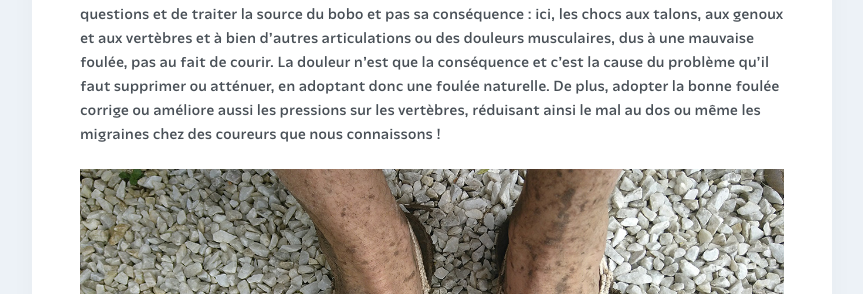
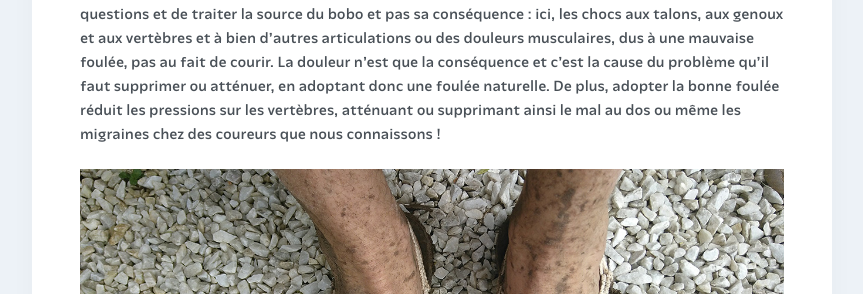
Before and after one commit to courirpaleo/courirpaleo.github.io, a Jekyll site: the page built from _pages-secondary/foulee-naturelle.md, in a window 1280 px wide and 900 px high, scrolled down 3052 px. Shown: the part 449-743 px from the top of the window, without its empty margins (208-1071 px from the left). Built offline with Jekyll 4.4.1, drawn with Linux system fonts in a browser that asks for light colours; some web fonts are replaced; some of the changed text lies outside the part shown.

Commit message:
Update foulee-naturelle.md

```diff
--- a/_pages-secondary/foulee-naturelle.md
+++ b/_pages-secondary/foulee-naturelle.md
@@ -34,7 +34,7 @@
 
 Des coureurs viennent nous rejoindre car ils se blessent avec des chaussures classiques ou bien car leur médecin ou kiné leur a dit qu'ils devaient passer au vélo ou à la natation, alors qu'ils peuvent encore courir 40 ans s'ils retrouvent leur foulée d'enfant&nbsp;! (NB&nbsp;: ceux-là finissent par rencontrer un autre praticien ou kinésithérapeute qui, au contraire, leur expliquera les bienfaits de la course naturelle). D'autres sont juste curieux, amateurs de choses simples, de sport naturel, parfois aussi minimalistes d'esprit et nous leur donnons les éléments techniques et les conseils qui leur manquaient pour ajouter la course naturelle à une vie simple et efficiente, courant mieux de manière toute naturelle, dépensant moins d'énergie et renforçant leur corps à chaque sortie.
 
-Nous ne sommes pas hostiles à la technologie, mais nous pensons que notre corps humain est formidable et qu'il est capable de tellement de choses tout seul, sans artifices&nbsp;! Alors nous aidons femmes, hommes, enfants ou adolescents à être encore mieux dans leur corps, à courir mieux et avec plaisir, en dépensant très souvent moins d'argent dans leur équipement et en faisant confiance à leur formidable potentiel naturel au lieu de forcément chercher la solution à un mal ou une douleur dans un gadget, un antalgique, voire une opération chirurgicale. Certes, bien sûr parfois celle-ci ou un traitement médical ou orthopédique est nécessaire, mais notre corps est aussi capable de se réparer et de se guérir tout seul dans la grande majorité des cas. Il suffit de se poser les bonnes questions et de traiter la source du bobo et pas sa conséquence&nbsp;: ici, les chocs aux talons, aux genoux et aux vertèbres et à bien d'autres articulations ou des douleurs musculaires, dus à une mauvaise foulée, pas au fait de courir. La douleur n'est que la conséquence et c'est la cause du problème qu'il faut supprimer ou atténuer, en adoptant donc une foulée naturelle. De plus, adopter la bonne foulée corrige ou améliore aussi les pressions sur les vertèbres, réduisant ainsi le mal au dos ou même les migraines chez des coureurs que nous connaissons&nbsp;!
+Nous ne sommes pas hostiles à la technologie, mais nous pensons que notre corps humain est formidable et qu'il est capable de tellement de choses tout seul, sans artifices&nbsp;! Alors nous aidons femmes, hommes, enfants ou adolescents à être encore mieux dans leur corps, à courir mieux et avec plaisir, en dépensant très souvent moins d'argent dans leur équipement et en faisant confiance à leur formidable potentiel naturel au lieu de forcément chercher la solution à un mal ou une douleur dans un gadget, un antalgique, voire une opération chirurgicale. Certes, bien sûr parfois celle-ci ou un traitement médical ou orthopédique est nécessaire, mais notre corps est aussi capable de se réparer et de se guérir tout seul dans la grande majorité des cas. Il suffit de se poser les bonnes questions et de traiter la source du bobo et pas sa conséquence&nbsp;: ici, les chocs aux talons, aux genoux et aux vertèbres et à bien d'autres articulations ou des douleurs musculaires, dus à une mauvaise foulée, pas au fait de courir. La douleur n'est que la conséquence et c'est la cause du problème qu'il faut supprimer ou atténuer, en adoptant donc une foulée naturelle. De plus, adopter la bonne foulée réduit les pressions sur les vertèbres, atténuant ou supprimant ainsi le mal au dos ou même les migraines chez des coureurs que nous connaissons&nbsp;!
 
 ![Courir Paleo](/assets/images/CourirPaleo_course_IdF_sandales_pierres_1200px.jpg)
 
```
